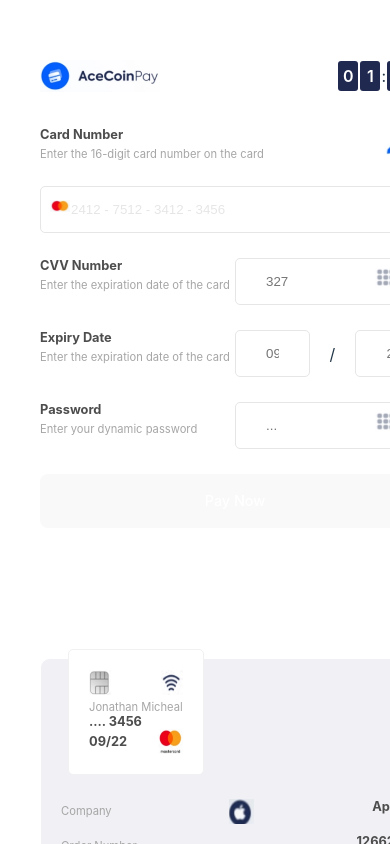
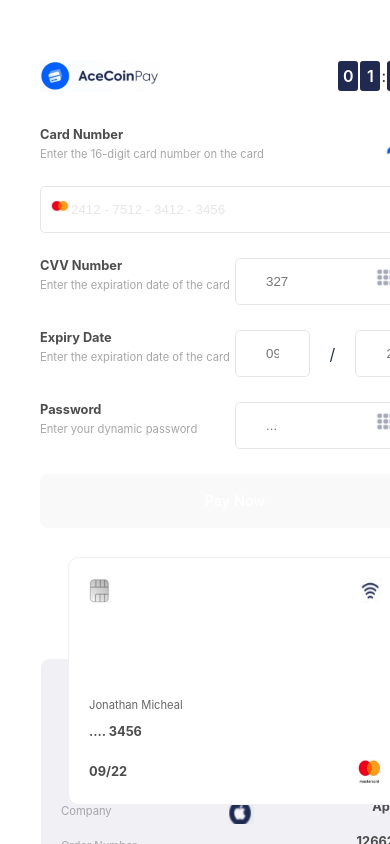
Before and after one commit to KelahKelah/aceCoinPay, a React (Vite) app: page / in a window 390 px wide. Shown: the top 844 px of the page. Built offline with nearby package versions, Linux system fonts and the light colour scheme.

Commit message:
modified mini card wrap class

```diff
--- a/src/pages/checkout/index.jsx
+++ b/src/pages/checkout/index.jsx
@@ -110,7 +110,7 @@ export const Checkout = () => {
             <img src={wifiIcon} alt="" />
           </div>
 
-          <p className="text">Jonathan Micheal</p>
+          <p className="name">Jonathan Micheal</p>
           <p className="title">.... 3456</p>
 
           <div className="master-wrap">
--- a/src/pages/checkout/style.css
+++ b/src/pages/checkout/style.css
@@ -218,8 +218,9 @@ button:focus-visible {
 .mini-card-detail {
     color: #d9d9d9;
     border: 1px solid #f1f1f1;
-    border-radius: 5px;
+    border-radius: 10px;
     background: #fff;
+    /* background-color: #0052cc; */
     padding: 20px;
 
 
@@ -259,6 +260,7 @@ button:focus-visible {
     display: flex;
     align-items: center;
     justify-content: space-between;
+    margin-block-start: 20px;
 }
 
 .master-wrap img {
@@ -278,6 +280,14 @@ button:focus-visible {
 
 .pay-text {
     margin: 0;
+}
+
+.name {
+    margin-block-start: 95px;
+    margin-inline-end: 27px;
+    font-size: 0.7rem;
+    font-weight: 400;
+    color: #666;
 }
 
 @media screen and (max-width: 920px) {
@@ -308,4 +318,17 @@ button:focus-visible {
         width: 100%;
     }
 
+    .mini-card-detail {
+        width: 75%;
+        bottom: 200px;
+
+    }
+
 }
+
+@media screen and (max-width: 320px) {
+    .mini-card-detail {
+        width: 70%;
+        /* bottom: 200px; */
+    }
+}
```
